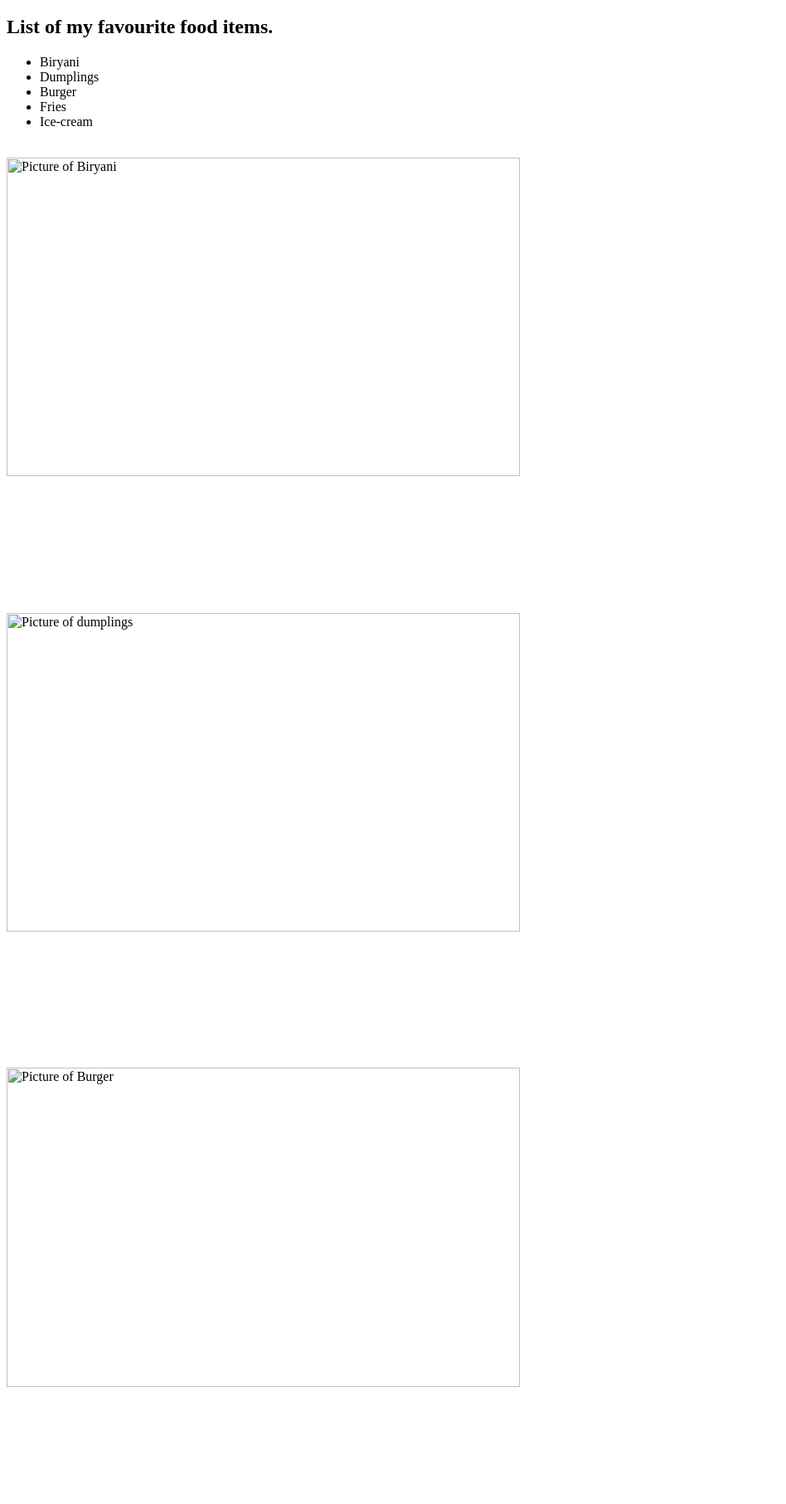
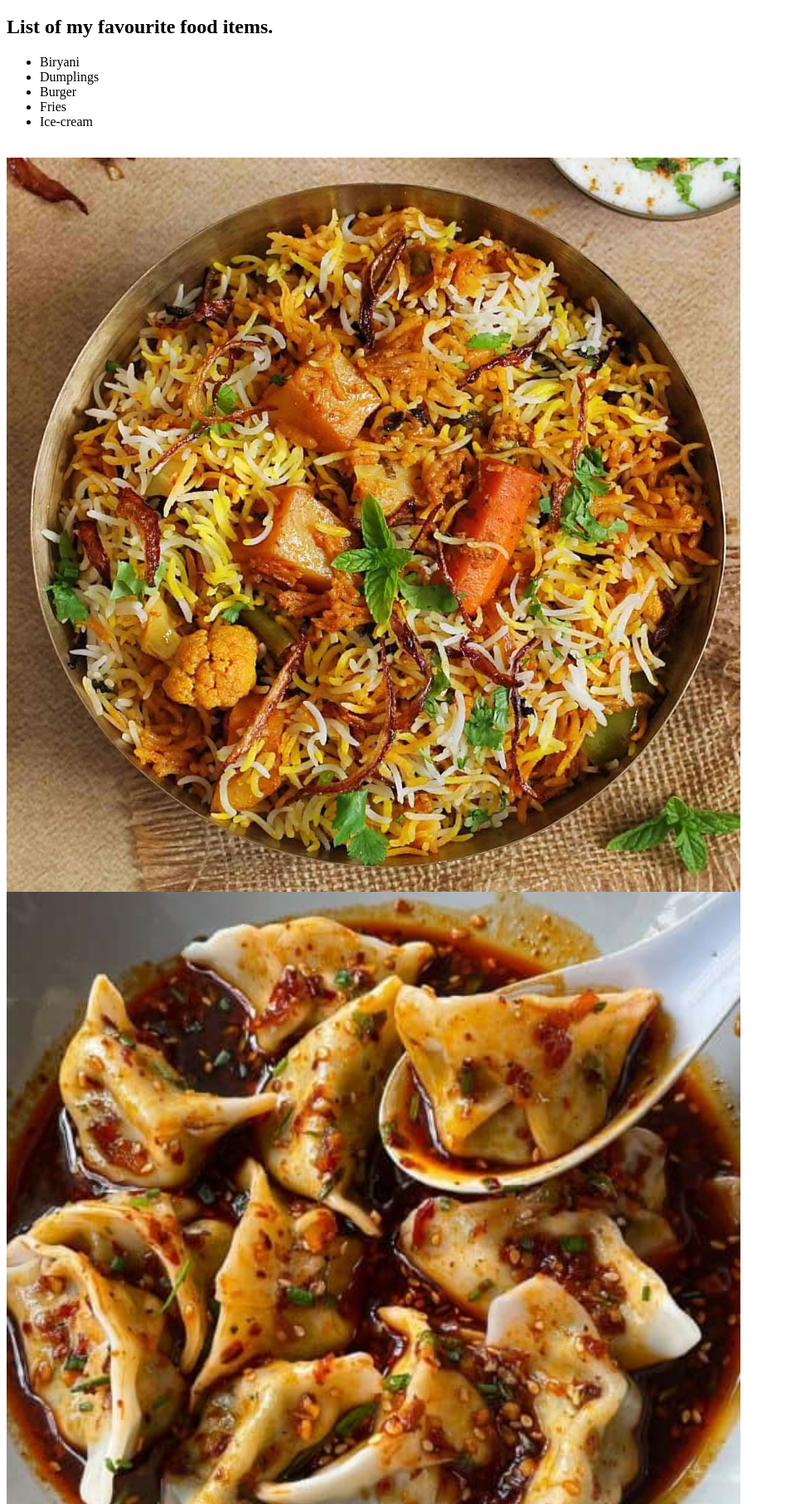
Before and after one commit to MaidaMaryam/My-first-web-technology-lab-task, a plain HTML site: page homepage.html in a window 1280 px wide. Shown: the part 87-1900 px from the top of the page at 83% size, without its empty margins (0-948 px from the left). Drawn offline with Linux system fonts and the light colour scheme.

Commit message:
Add files via upload

```diff
--- a/homepage.html
+++ b/homepage.html
@@ -15,11 +15,11 @@
         <li>Ice-cream</li>
     </ul>
     </br>
-   <img src="images/biryani.jpg" alt="Picture of Biryani"width="70%">
-   <img src="images/dumplings.jpg" alt="Picture of dumplings" width="70%">
-   <img src="images/burger.jpg" alt="Picture of Burger" width="70%">
-   <img src="images/fries.jpg" alt="Picture of Fries" width="70%">
-   <img src="images/ice-cream.jpg" alt="Picture of Ice-cream" width="70%">
+   <img src="biryani.jpg" alt="Picture of Biryani"width="70%">
+   <img src="dumplings.jpg" alt="Picture of dumplings" width="70%">
+   <img src="burger.jpg" alt="Picture of Burger" width="70%">
+   <img src="fries.jpg" alt="Picture of Fries" width="70%">
+   <img src="ice-cream.jpg" alt="Picture of Ice-cream" width="70%">
 
 </body>
 
```
